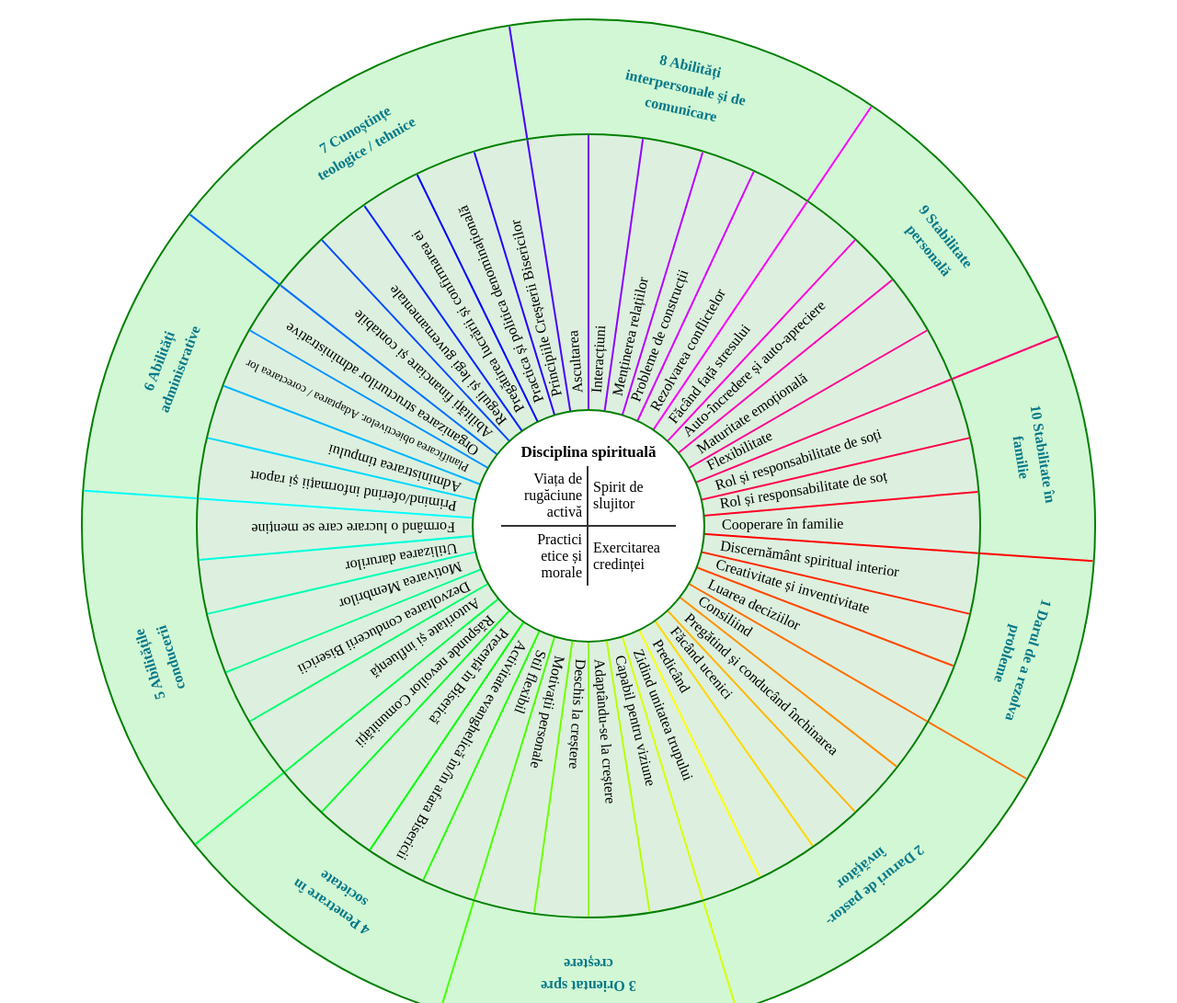
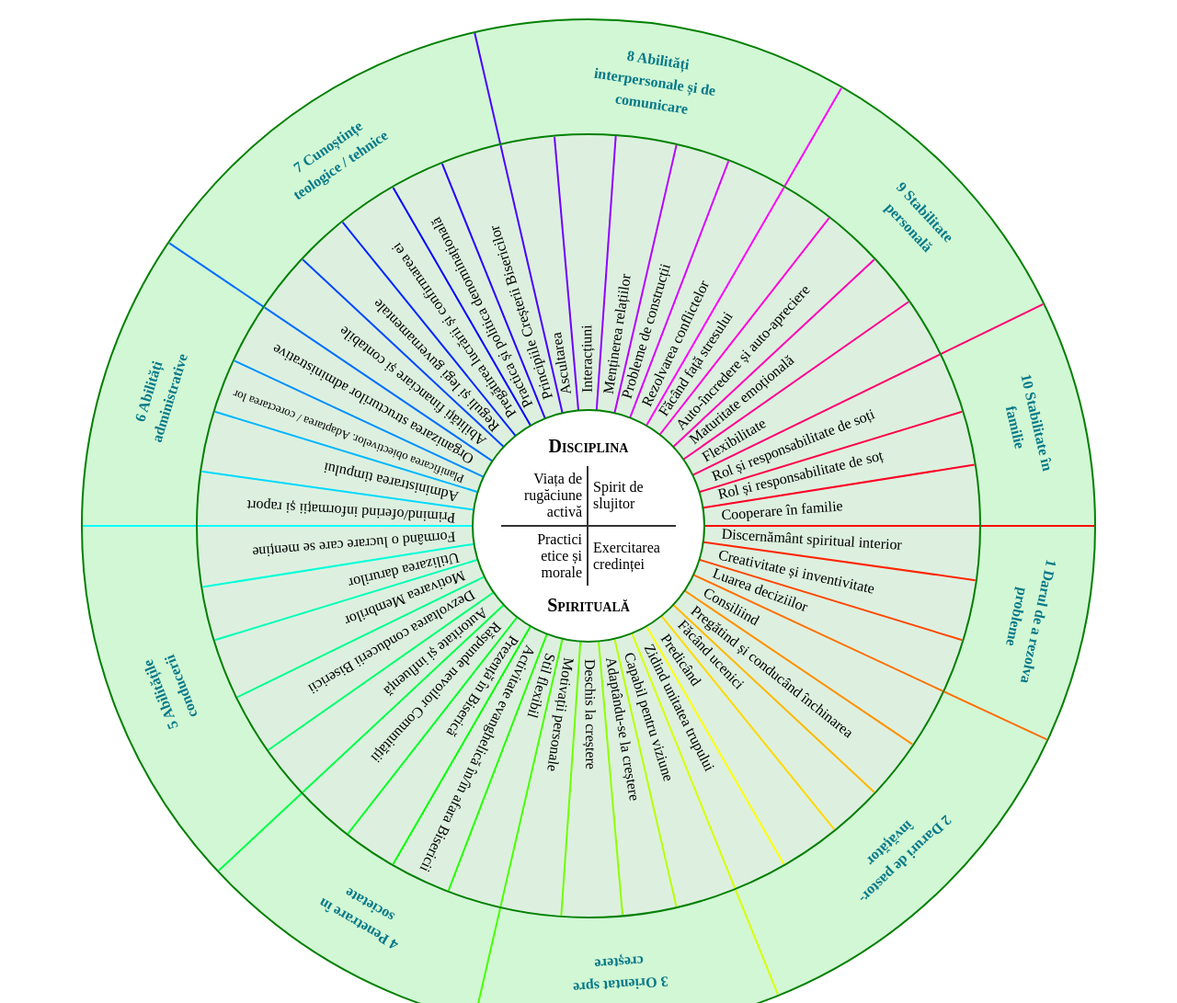
Before and after one commit to nmatei/generators, a website: page circle-slices.html in a window 1280 px wide. Shown: the top 1091 px of the page at 92% size. Drawn offline with Linux system fonts and the light colour scheme.

Commit message:
make sure first slice will start at 0 degree

```diff
--- a/css/circle-slices.css
+++ b/css/circle-slices.css
@@ -129,11 +129,12 @@ body {
   align-content: center;
 }
 #center h2 {
-  margin: 0 0 5px 0;
-  font-size: 17px;
+  margin: 0;
+  font-size: 20px;
+  font-variant-caps: small-caps;
 }
 #center > .grid {
-  margin: 0 30px;
+  margin: 10px 30px;
 }
 .grid {
   display: grid;
--- a/js/circle-slices.js
+++ b/js/circle-slices.js
@@ -99,7 +99,7 @@ function createObjects(phrases) {
     const slices = children.length || 1;
     index += slices;
     const elementAngle = Math.round(slices * radius);
-    const angle = Math.round(index * radius);
+    const angle = Math.round(index * radius - radius / 2);
     const color = `hsl(${Math.round(index * radius)}, 100%, 50%)`;
     const lineAngle = angle + odd * Math.round(radius / 2);
     const textAngle = angle - elementAngle / 2 + odd * Math.round(radius / 2);
@@ -156,10 +156,7 @@ const slices = $("#slices");
 createSlices(slices, phrases, 850, 250);
 slices.innerHTML += `<div id="center" class="circle"></div>`;
 
-const center = $("#center");
-center.style.width = "250px";
-center.style.height = "250px";
-
+function createMiddleGrid() {
   let centerText = `
 Viața de rugăciune activă
 Spirit de slujitor
@@ -171,10 +168,16 @@ centerText = centerText
     .map(line => line.trim())
     .filter(line => line.length > 0);
 
-center.innerHTML = `<h2>Disciplina spirituală</h2><div class="grid"></div>`;
+  const center = $("#center");
+  center.style.width = "250px";
+  center.style.height = "250px";
+
+  center.innerHTML = `<h2>Disciplina</h2><div class="grid"></div>`;
   $(".grid", center).innerHTML += centerText.map(text => `<div class="center-text">${text}</div>`).join("");
+  center.innerHTML += `<h2>Spirituală</h2>`;
+}
 
-center.innerHTML += `<h2>&nbsp;</h2>`;
+createMiddleGrid();
 
 // $("#slices .circle").innerHTML = `<div id="dot" class="circle"></div>`;
 // const dot = $("#dot");
```
Lines whose indentation alone changed are shown as unchanged.
